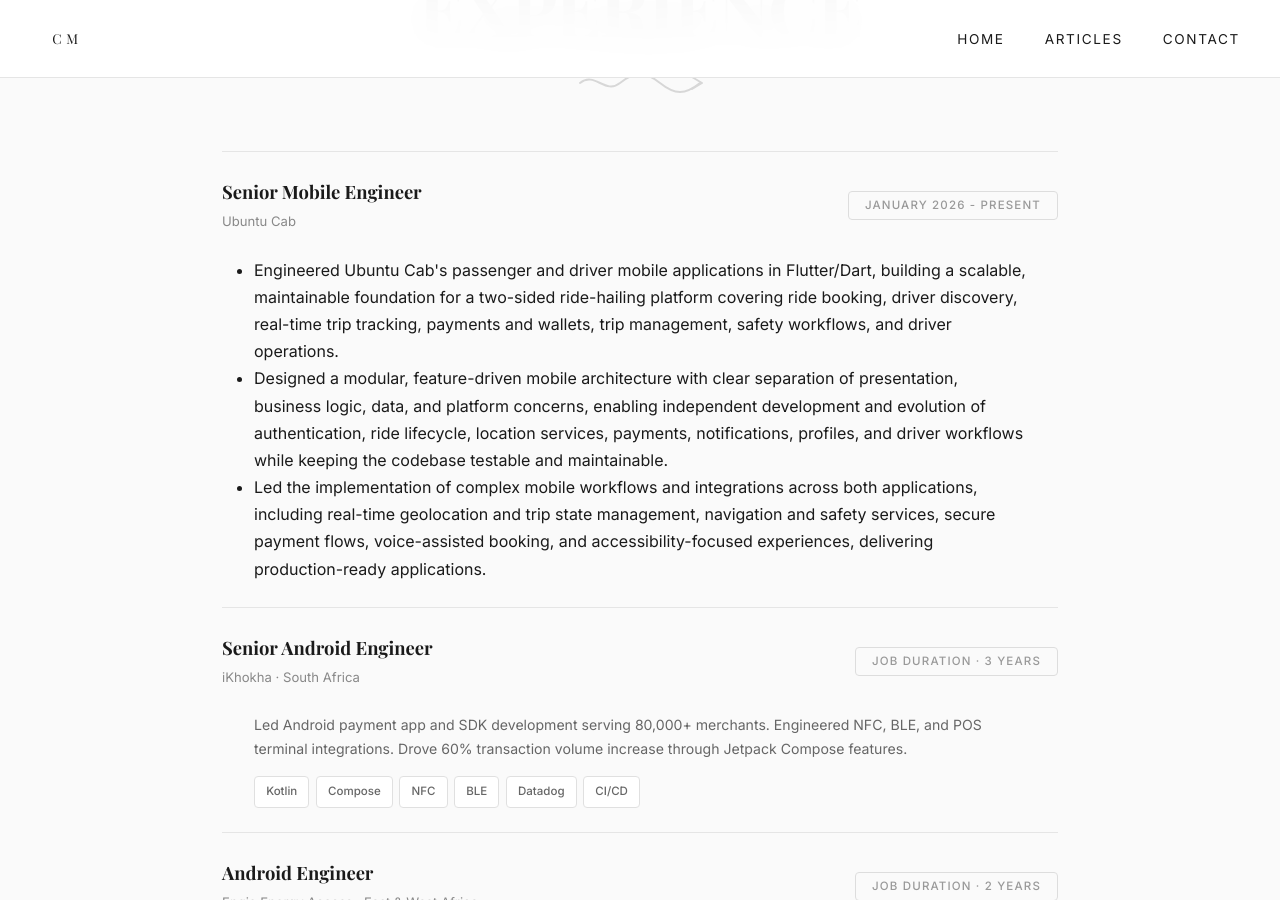
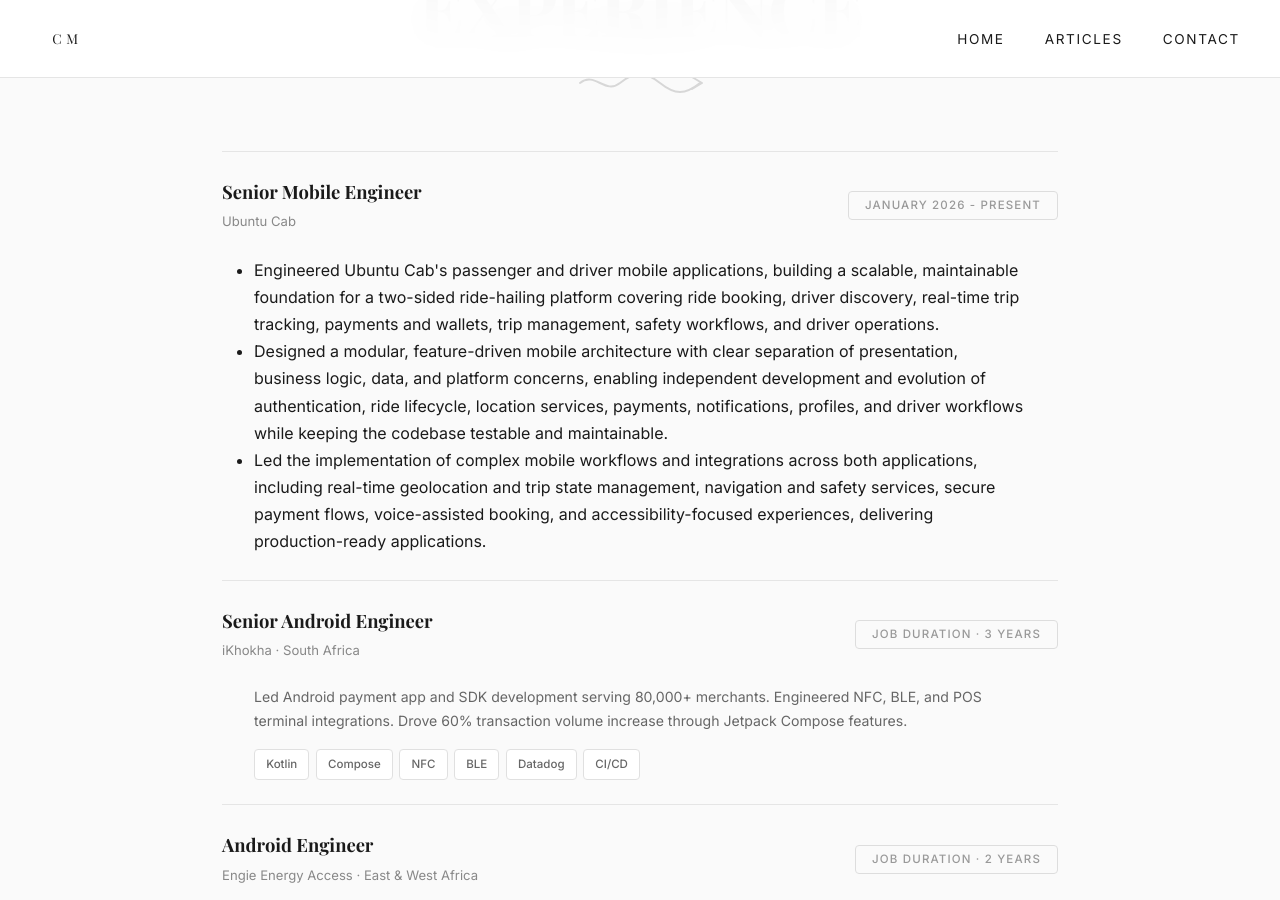
Before and after one commit to carolinemusyoka/portfolio, a Jekyll site: the page built from index.html, in a window 1280 px wide and 900 px high, scrolled down 2034 px. Built offline with Jekyll 4.4.1, drawn with Linux system fonts in a browser that asks for light colours; some web fonts are replaced.

Commit message:
Update index.html

```diff
--- a/index.html
+++ b/index.html
@@ -185,7 +185,7 @@
     </div>
     <div class="pf-exp-detail pf-card-animate">
       <ul>
-        <li>Engineered Ubuntu Cab's passenger and driver mobile applications in Flutter/Dart, building a scalable, maintainable foundation for a two-sided ride-hailing platform covering ride booking, driver discovery, real-time trip tracking, payments and wallets, trip management, safety workflows, and driver operations.</li>
+        <li>Engineered Ubuntu Cab's passenger and driver mobile applications, building a scalable, maintainable foundation for a two-sided ride-hailing platform covering ride booking, driver discovery, real-time trip tracking, payments and wallets, trip management, safety workflows, and driver operations.</li>
         <li>Designed a modular, feature-driven mobile architecture with clear separation of presentation, business logic, data, and platform concerns, enabling independent development and evolution of authentication, ride lifecycle, location services, payments, notifications, profiles, and driver workflows while keeping the codebase testable and maintainable.</li>
         <li>Led the implementation of complex mobile workflows and integrations across both applications, including real-time geolocation and trip state management, navigation and safety services, secure payment flows, voice-assisted booking, and accessibility-focused experiences, delivering production-ready applications.</li>
       </ul>
```
